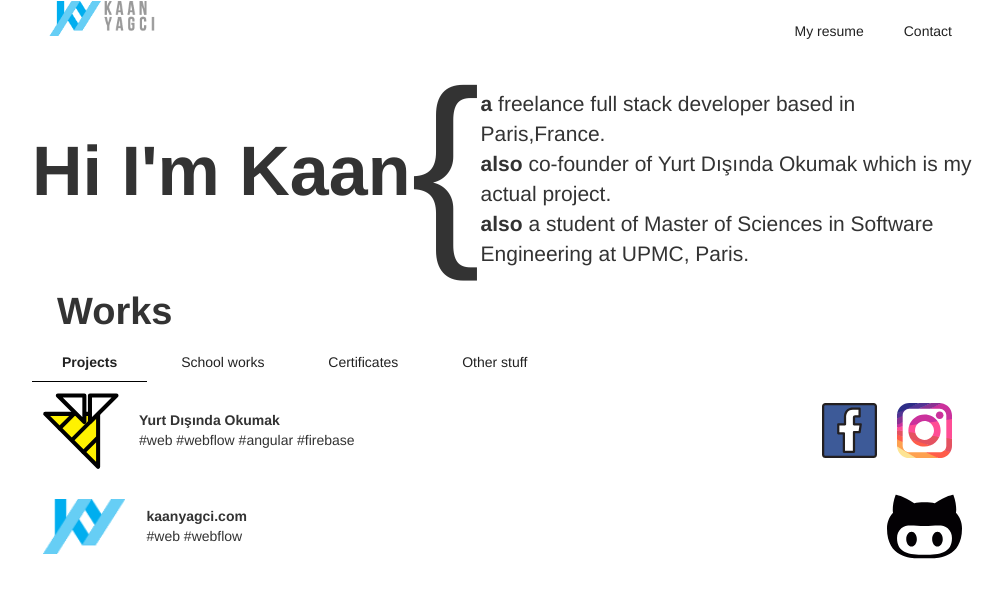
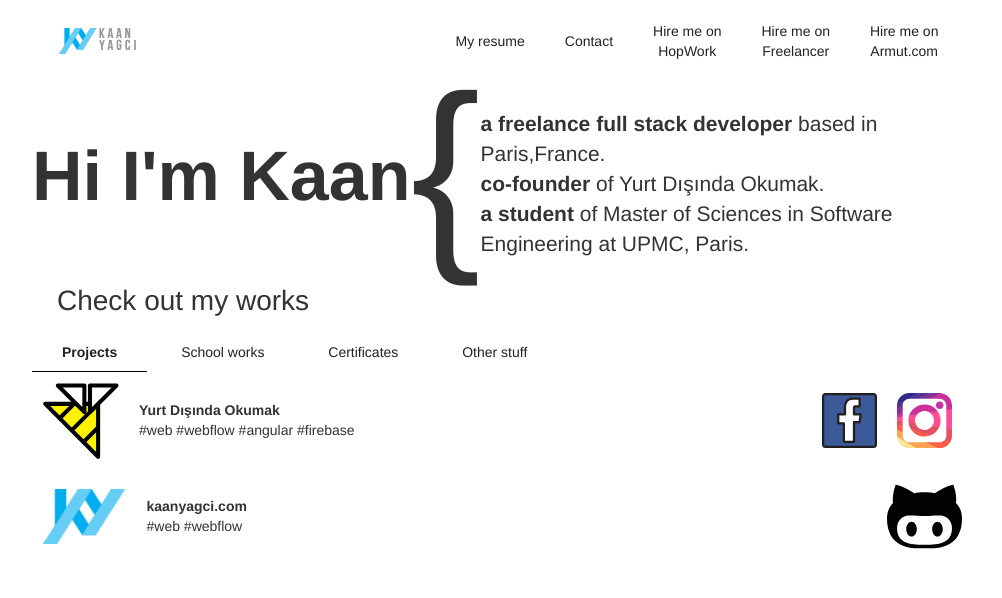
Before and after one commit to Misteryagci/misteryagci.github.io, a plain HTML site: page index.html in a window 1280 px wide. Shown: the whole page, without its empty margins (138-1140 px from the left). Drawn offline with nearby package versions, Linux system fonts and the light colour scheme; a script that the page names is missing.

Commit message:
Site update

```diff
--- a/css/kaanyagci.webflow.css
+++ b/css/kaanyagci.webflow.css
@@ -62,6 +62,14 @@ img {
 }
 
 .navbar {
+  display: -webkit-box;
+  display: -webkit-flex;
+  display: -ms-flexbox;
+  display: flex;
+  -webkit-box-pack: center;
+  -webkit-justify-content: center;
+  -ms-flex-pack: center;
+  justify-content: center;
   -webkit-box-flex: 1;
   -webkit-flex: 1;
   -ms-flex: 1;
@@ -71,12 +79,11 @@ img {
 
 .image-2 {
   display: block;
-  min-width: 50%;
   margin: auto;
-  -webkit-box-flex: 1;
-  -webkit-flex: 1;
-  -ms-flex: 1;
-  flex: 1;
+  -webkit-box-flex: 0;
+  -webkit-flex: 0 auto;
+  -ms-flex: 0 auto;
+  flex: 0 auto;
 }
 
 .paragraph {
@@ -186,6 +193,8 @@ img {
 .works-section-title {
   padding-left: 25px;
   font-family: Ubuntu, Helvetica, sans-serif;
+  font-size: 200%;
+  font-weight: 500;
 }
 
 .works-container {
@@ -421,6 +430,21 @@ img {
   display: flex;
 }
 
+.navbar-container {
+  display: -webkit-box;
+  display: -webkit-flex;
+  display: -ms-flexbox;
+  display: flex;
+  -webkit-box-align: center;
+  -webkit-align-items: center;
+  -ms-flex-align: center;
+  align-items: center;
+  -webkit-box-flex: 0;
+  -webkit-flex: 0 auto;
+  -ms-flex: 0 auto;
+  flex: 0 auto;
+}
+
 .first-section-container {
   display: -webkit-box;
   display: -webkit-flex;
@@ -572,7 +596,24 @@ img {
 }
 
 .nav-menu-link {
+  display: -webkit-box;
+  display: -webkit-flex;
+  display: -ms-flexbox;
+  display: flex;
+  -webkit-box-pack: center;
+  -webkit-justify-content: center;
+  -ms-flex-pack: center;
+  justify-content: center;
+  -webkit-box-align: center;
+  -webkit-align-items: center;
+  -ms-flex-align: center;
+  align-items: center;
+  -webkit-box-flex: 0;
+  -webkit-flex: 0 auto;
+  -ms-flex: 0 auto;
+  flex: 0 auto;
   font-family: Ubuntu, Helvetica, sans-serif;
+  text-align: center;
 }
 
 .nav-menu-link:hover {
@@ -756,6 +797,25 @@ img {
   box-shadow: 1px 1px 3px 0 #333;
 }
 
+.nav-menu {
+  display: -webkit-box;
+  display: -webkit-flex;
+  display: -ms-flexbox;
+  display: flex;
+  -webkit-box-pack: start;
+  -webkit-justify-content: flex-start;
+  -ms-flex-pack: start;
+  justify-content: flex-start;
+  -webkit-box-align: center;
+  -webkit-align-items: center;
+  -ms-flex-align: center;
+  align-items: center;
+  -webkit-box-flex: 0;
+  -webkit-flex: 0 auto;
+  -ms-flex: 0 auto;
+  flex: 0 auto;
+}
+
 @media (max-width: 991px) {
   .personal-info-text {
     font-size: 1.27em;
--- a/index.html
+++ b/index.html
@@ -1,6 +1,6 @@
 <!DOCTYPE html>
 <!--  This site was created in Webflow. http://www.webflow.com -->
-<!--  Last Published: Wed Sep 06 2017 23:42:01 GMT+0000 (UTC)  -->
+<!--  Last Published: Wed Sep 13 2017 11:28:37 GMT+0000 (UTC)  -->
 <html data-wf-page="59921cc5f97d370001139d09" data-wf-site="59921cc5f97d370001139d08">
 <head>
   <meta charset="utf-8">
@@ -25,9 +25,9 @@
 <body>
   <div class="nav-section">
     <div class="nav-section-container">
-      <div class="navbar w-nav" data-animation="default" data-collapse="medium" data-duration="400">
-        <div class="navbar-container w-container"><a class="brand w-nav-brand" href="index.html"><img class="image-2" src="images/kaanlogo1.png" width="140"></a>
-          <nav class="nav-menu w-nav-menu" role="navigation"><a class="nav-menu-link w-nav-link" href="#">My resume</a><a class="nav-menu-link w-nav-link" href="mailto:kaan@kaanyagci.com?subject=Contact%20from%20kaanyagci.com">Contact</a></nav>
+      <div class="navbar w-nav" data-animation="default" data-collapse="medium" data-duration="400"><img class="image-2" src="images/kaanlogo1.png" width="103">
+        <div class="navbar-container w-container">
+          <nav class="nav-menu w-nav-menu" role="navigation"><a class="nav-menu-link w-nav-link" href="#">My resume</a><a class="nav-menu-link w-nav-link" href="mailto:kaan@kaanyagci.com?subject=Contact%20from%20kaanyagci.com">Contact</a><a class="nav-menu-link w-nav-link" href="https://www.hopwork.fr/profile/kaanyagci" target="_blank">Hire me on<br>HopWork</a><a class="nav-menu-link w-nav-link" href="https://www.freelancer.com/u/MisterYagci" target="_blank">Hire me on<br>Freelancer</a><a class="nav-menu-link w-nav-link" href="https://www.freelancer.com/u/MisterYagci" target="_blank">Hire me on<br>Armut.com</a></nav>
           <div class="menu-button w-nav-button">
             <div class="icon w-icon-nav-menu"></div>
           </div>
@@ -40,13 +40,13 @@
       <h1 class="greetings">Hi I'm Kaan</h1>
       <div class="personal-info-div-block">
         <div class="curly-bracket">{</div>
-        <div class="personal-info-text"><strong>a</strong> freelance full stack developer based in Paris,France.<br><strong>also</strong> co-founder of <a href="https://yurtdisindaokumak.com" target="_blank" class="un-decorated-link">Yurt Dışında Okumak</a> which is my actual project.<br><strong>also</strong> a student of <a target="_blank" href="http://www-master.ufr-info-p6.jussieu.fr/lmd/specialite/stl/" class="un-decorated-link">Master of Sciences in Software Engineering at UPMC</a>, Paris.</div>
+        <div class="personal-info-text"><strong>a</strong> <strong>freelance full stack developer</strong> based in Paris,France.<br><strong>co-founder</strong> of <a href="https://yurtdisindaokumak.com" target="_blank" class="un-decorated-link">Yurt Dışında Okumak</a>.<br><strong>a student</strong> of <a target="_blank" href="http://www-master.ufr-info-p6.jussieu.fr/lmd/specialite/stl/" class="un-decorated-link">Master of Sciences in Software Engineering at UPMC</a>, Paris.</div>
       </div>
     </div>
   </div>
   <div class="works-section" id="works-section">
     <div class="w-container works-container">
-      <h1 class="works-section-title">Works</h1>
+      <h1 class="works-section-title">Check out my works</h1>
       <div class="w-tabs works-tabs" data-duration-in="300" data-duration-out="100">
         <div class="w-tab-menu">
           <a class="w--current w-inline-block w-tab-link works-tab-link" data-w-tab="Projects">
```
